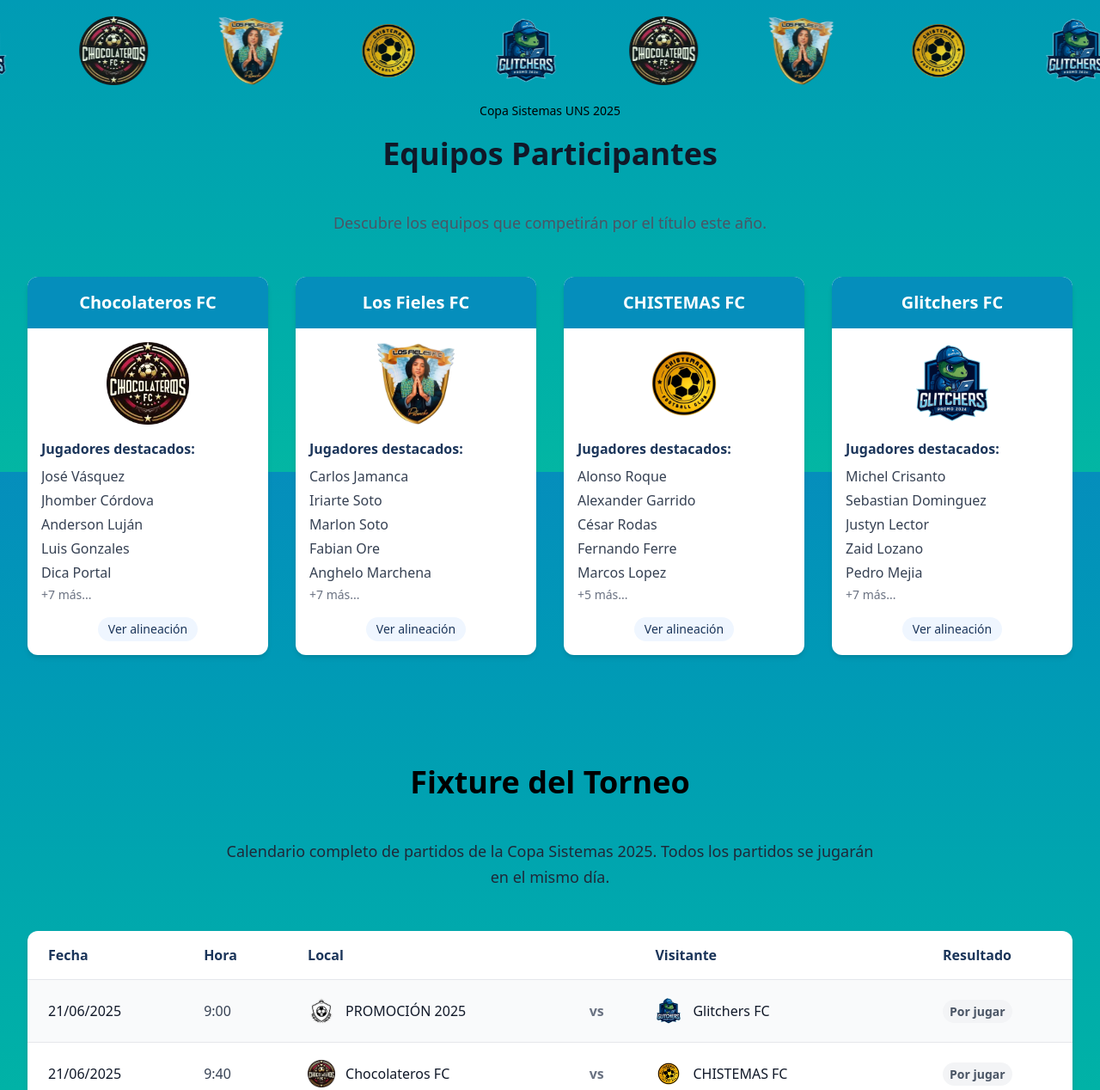
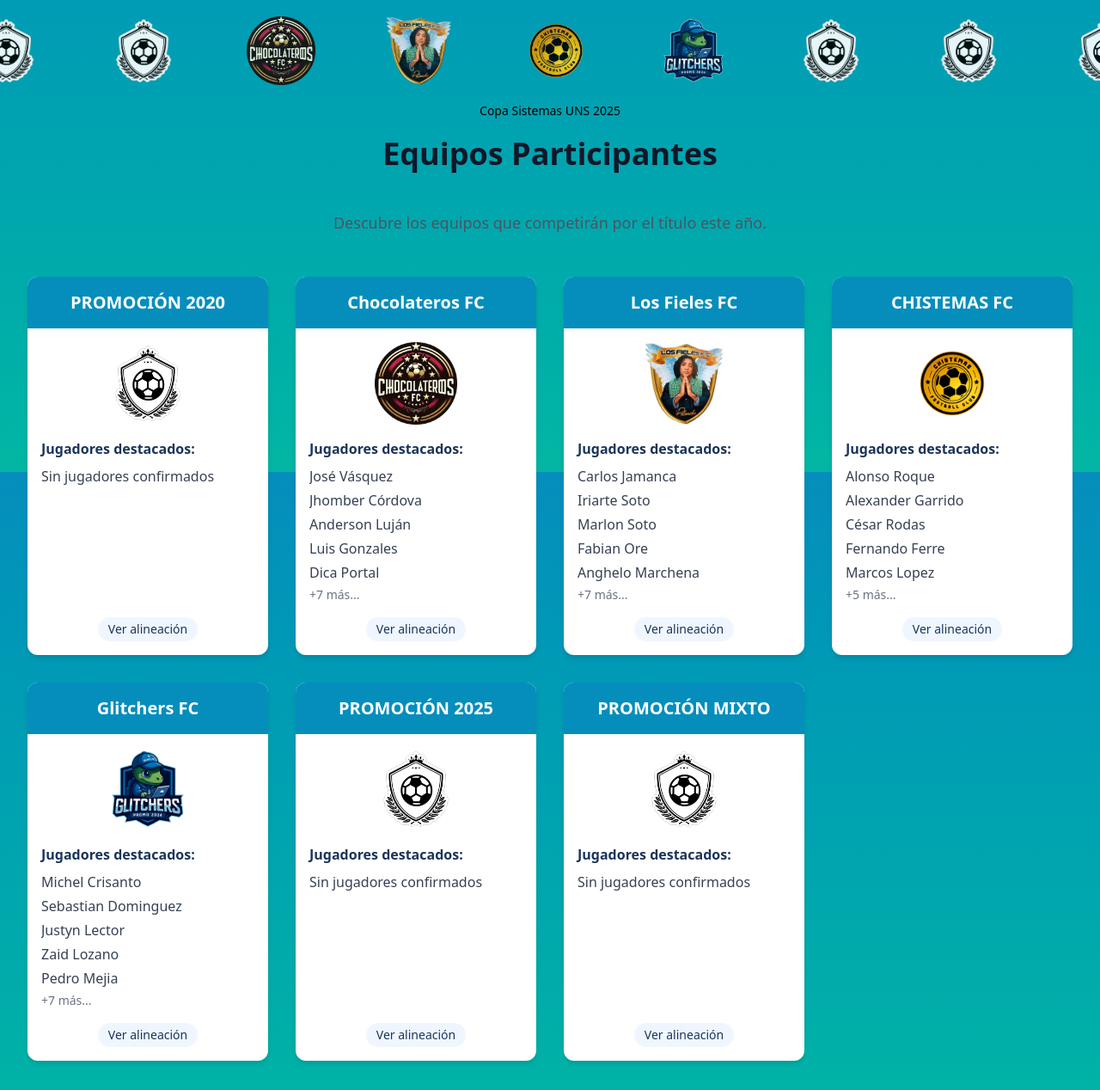
Before and after one commit to NiltonRamosE/sportleaguepisi, an Astro site: page / in a window 1280 px wide. Shown: the part 1051-2319 px from the top of the page at 86% size. Built offline with nearby package versions, Linux system fonts and the light colour scheme; Astro itself is replaced by a stand-in of ours.

Commit message:
feat: update table

```diff
--- a/src/landing/sections/TeamSection.astro
+++ b/src/landing/sections/TeamSection.astro
@@ -2,35 +2,56 @@
 import TeamCard from '@/landing/components/TeamCard.astro';
 import ScrollingBanner from "@/landing/components/ScrollingBanner.astro";
 const logos = [
+  "/logo-futbol.webp",
   "/logo_chocolateros.webp",
   "/logo_fieles.webp",
   "/logo_chistemas.webp",
   "/logo_glitchers.webp",
+  "/logo-futbol.webp",
+  "/logo-futbol.webp",
 ];
 const teams = [
   {
+    id: 'promocion2020',
+    name: 'PROMOCIÓN 2020',
+    logo: logos[0],
+    players: ['Sin jugadores confirmados'],
+  },
+  {
     id: 'promocion2021',
     name: 'Chocolateros FC',
-    logo: '/logo_chocolateros.webp',
+    logo: logos[1],
     players: ['José Vásquez', 'Jhomber Córdova', 'Anderson Luján', 'Luis Gonzales', 'Dica Portal', 'Miguel Flores', 'Rodrigo Trejo', 'Jaime Marcelo', 'Marlon Paredes', 'Jhon Sánchez', 'Rodrigo Zelada', 'José Torres'],
   },
   {
     id: 'promocion2022',
     name: 'Los Fieles FC',
-    logo: '/logo_fieles.webp',
+    logo: logos[2],
     players: ['Carlos Jamanca', 'Iriarte Soto', 'Marlon Soto', 'Fabian Ore', 'Anghelo Marchena', 'Fernando Salazar', 'Óscar Pinedo', ' Diogo Flores', 'Steeve Cier', 'Denilson Angeles', 'Flavio Roldán', 'Jim Villalobos'],
   },
   {
     id: 'promocion2023',
     name: 'CHISTEMAS FC',
-    logo: '/logo_chistemas.webp',
+    logo: logos[3],
     players: ['Alonso Roque', 'Alexander Garrido', 'César Rodas', 'Fernando Ferre', 'Marcos Lopez', 'Ariel Rodriguez', 'Anghel Tafur', 'Yordi Lago', 'Ari Lozano', 'Victor Ling'],
   },
   {
     id: 'promocion2024',
     name: 'Glitchers FC',
-    logo: '/logo_glitchers.webp',
+    logo: logos[4],
     players: ['Michel Crisanto', 'Sebastian Dominguez', 'Justyn Lector', 'Zaid Lozano', 'Pedro Mejia', 'Sander Olortigue', 'Luis Patricio', 'Dastin Prado', 'Sebastian Rodriguez', 'Rachel Rosales', 'Alessandro Sanchez', 'Roycer Vasquez'],
+  },
+  {
+    id: 'promocion2025',
+    name: 'PROMOCIÓN 2025',
+    logo: logos[5],
+    players: ['Sin jugadores confirmados'],
+  },
+  {
+    id: 'promocionmixto',
+    name: 'PROMOCIÓN MIXTO',
+    logo: logos[6],
+    players: ['Sin jugadores confirmados'],
   },
 ];
 ---
```
